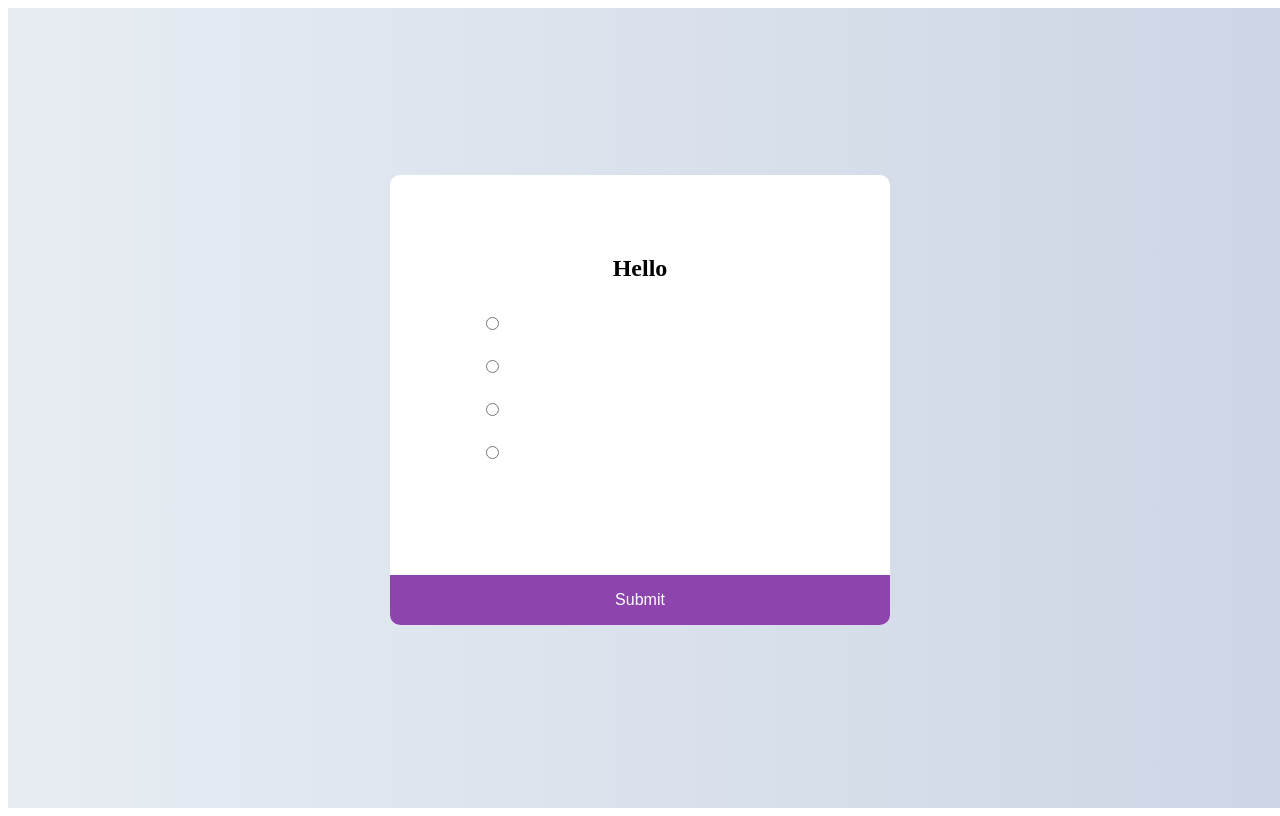
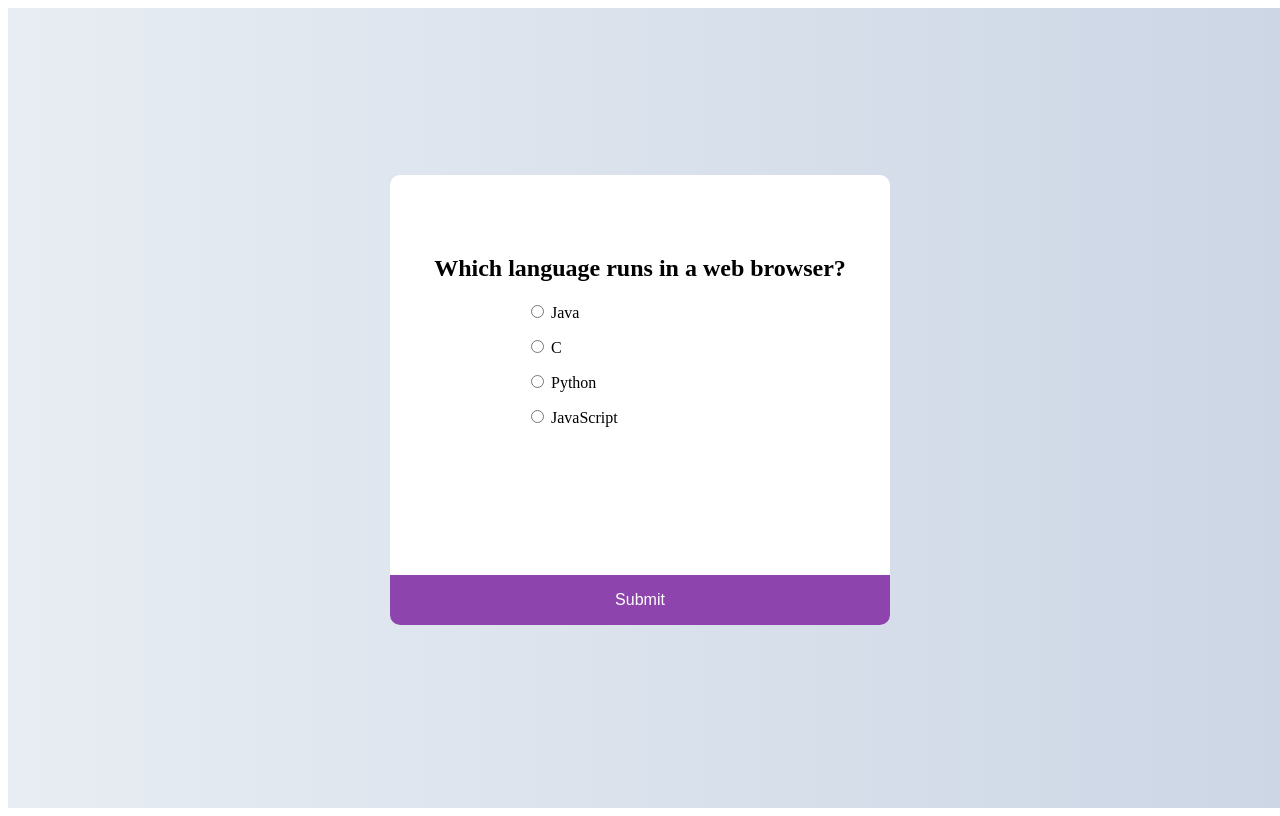
Before and after one commit to acciojob/quiz-abshekanil, a website: page main.html in a window 1280 px wide. Drawn offline with Linux system fonts and the light colour scheme.

Commit message:
created a submission

```diff
--- a/main.html
+++ b/main.html
@@ -11,34 +11,28 @@
 	<div class="quiz-container" id="quiz">
 
 		<div class="question-box">
-			<h2 id="question">Hello</h2>
-			<label for="a">
-				<input type="radio" id="a">
-				<span id="a_text"></span>
-			</label>
+			<h2 id="question">Question text</h2>
+			<ul>
+				<li>
+				    <input type="radio" name="answer" id="a" class="answer">
+					<label for="a" id="a_text" >Answer</label>
+				</li>
 
-			<br>
+				<li>
+				    <input type="radio" name="answer" id="b" class="answer">
+					<label for="b" id="b_text" >Answer</label>
+				</li>
 
-			<label for="b">
-				<input type="radio" id="b">
-				<span id="b_text"></span>
-			</label>
+				<li>
+				    <input type="radio" name="answer" id="c" class="answer">
+					<label for="c" id="c_text" >Answer</label>
+				</li>
 
-			<br>
-
-			<label for="c">
-				<input type="radio" id="c">
-				<span id="c_text"></span>
-			</label>
-
-			<br>
-
-			<label for="d">
-				<input type="radio" id="d">
-				<span id="d_text"></span>
-			</label>
-
-			<br>
+				<li>
+				    <input type="radio" name="answer" id="d" class="answer">
+					<label for="d" id="d_text" >Answer</label>
+				</li>
+			</ul>
 
 			<button id="submit">Submit</button>
 		</div>
--- a/script.js
+++ b/script.js
@@ -1 +1,109 @@
 //your JS code here. If required.
+//your JS code here. If required.
+const quizData = [
+	{
+        question: "Which language runs in a web browser?",
+        a: "Java",
+        b: "C",
+        c: "Python",
+        d: "JavaScript",
+        correct: "d",
+    },
+    {
+        question: "What does CSS stand for?",
+        a: "Central Style Sheets",
+        b: "Cascading Style Sheets",
+        c: "Cascading Simple Sheets",
+        d: "Cars SUVs Sailboats",
+        correct: "b",
+    },
+    {
+        question: "What does HTML stand for?",
+        a: "Hypertext Markup Language",
+        b: "Hypertext Markdown Language",
+        c: "Hyperloop Machine Language",
+        d: "Helicopters Terminals Motorboats Lamborginis",
+        correct: "a",
+    },
+    {
+        question: "What year was JavaScript launched?",
+        a: "1996",
+        b: "1995",
+        c: "1994",
+        d: "none of the above",
+        correct: "b",
+    }
+];
+
+const quiz = document.getElementById('quiz');
+const answers = document.querySelectorAll('.answer');
+const questions = document.getElementById('question');
+
+const a_text = document.getElementById('a_text');
+const b_text = document.getElementById('b_text');
+const c_text = document.getElementById('c_text');
+const d_text = document.getElementById('d_text');
+
+const submitBtn = document.getElementById('submit');
+
+let currentQuiz = 0;
+let score = 0;
+
+loadQuiz();
+
+function loadQuiz(){
+
+	deselectAnswers();
+
+	const currentQuizData = quizData[currentQuiz];
+
+	questions.innerHTML = currentQuizData.question;
+
+	a_text.innerHTML = currentQuizData.a;
+	b_text.innerHTML = currentQuizData.b;
+	c_text.innerHTML = currentQuizData.c;
+	d_text.innerHTML = currentQuizData.d;
+
+
+}
+
+function deselectAnswers(){
+	answers.forEach(answer => answer.checked = false);
+}
+
+function getSelected(){
+	let selectedAnswer = undefined;
+	answers.forEach(answer => {
+		if(answer.checked)
+		{
+			selectedAnswer = answer.id;
+		}
+	});
+	return selectedAnswer;
+}
+
+submitBtn.addEventListener('click', () =>{
+
+	const selectedAnswer = getSelected();
+	if(selectedAnswer)
+	{
+		if(selectedAnswer === quizData[currentQuiz].correct)
+		{
+			score++;
+		}
+		currentQuiz++;
+
+		if(currentQuiz < quizData.length)
+		{
+			loadQuiz();
+
+		}
+		else
+		{
+			quiz.innerHTML = `
+			<h2>You answered ${score}/${quizData.length} questions correctly</h2>
+			<button onclick="location.reload()">Reload</button>
+			`;
+		}
+	}
+});
--- a/styles.css
+++ b/styles.css
@@ -22,9 +22,10 @@
 	padding-top:60px;
 }
 
-.question-box>label>input{
+.question-box>ul>li{
 	margin:15px;
 	margin-inline:6rem;
+	list-style-type:none;
 
 }
 
@@ -42,3 +43,12 @@
 	width:500px;
 	height:50px;
 }
+
+#submit:hover{
+	background-color:#8e04ad
+}
+
+#submit:focus{
+	outline:none;
+	background-color:lightgreen;
+}
```
